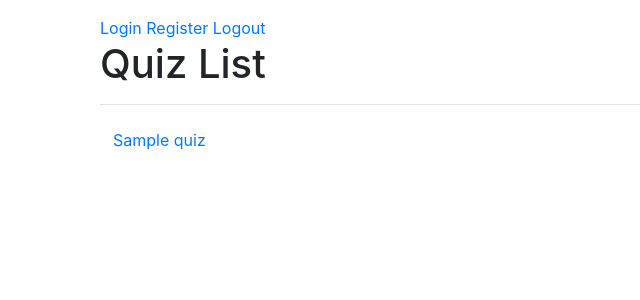
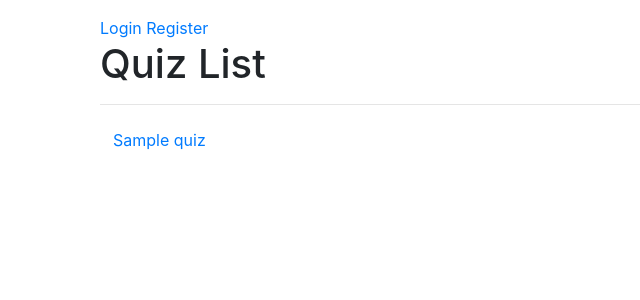
Before and after one commit to fenrisis/quiz_project3, a Django app: page / in a window 1280 px wide. Shown: the top 300 px of the page, without its empty margins (0-640 px from the left). Run offline with Django 4.2, Linux system fonts and the light colour scheme; tables that the repository leaves empty hold one stand-in row (values such as "Sample post"); some libraries are stand-ins or nearby versions.

Commit message:
Update main.html
-now template makes more sense becouse it uses if user.is_authenticated

```diff
--- a/quizes/templates/quizes/main.html
+++ b/quizes/templates/quizes/main.html
@@ -35,9 +35,13 @@ home
     <div class="col">
       <!-- Login and Register links -->
       <div>
-                <a href="{% url 'quizes:login' %}">Login</a>
-                <a href="{% url 'quizes:register' %}">Register</a>
-                <a href="{% url 'logout' %}">Logout</a>
+        {% if user.is_authenticated %}
+          <span class="greet">Hello, {{ user.username }}</span>
+          <span><a class="greet" href="{% url 'logout' %}">Logout</a></span>
+        {% else %}
+          <a href="{% url 'quizes:login' %}" class="greet">Login</a>
+          <a href="{% url 'quizes:register' %}" class="greet">Register</a>
+        {% endif %}
       </div>
     </div>
   </div>
@@ -48,15 +52,15 @@ home
       {% for obj in object_list %}
         <button
           class="btn btn-link modal-button"
-                    data-pk="{{obj.pk}}"
-                    data-quiz="{{obj.name}}"
-                    data-questions="{{obj.number_of_questions}}"
-                    data-difficulty="{{obj.difficulty}}"
-                    data-time="{{obj.time}}"
-                    data-pass="{{obj.required_score_to_pass}}"
+          data-pk="{{ obj.pk }}"
+          data-quiz="{{ obj.name }}"
+          data-questions="{{ obj.number_of_questions }}"
+          data-difficulty="{{ obj.difficulty }}"
+          data-time="{{ obj.time }}"
+          data-pass="{{ obj.required_score_to_pass }}"
           data-toggle="modal"
           data-target="#quizStartModal">
-                    {{obj.name}}
+          {{ obj.name }}
         </button><br>
       {% endfor %}
     </div>
```
Lines whose indentation alone changed are shown as unchanged.
